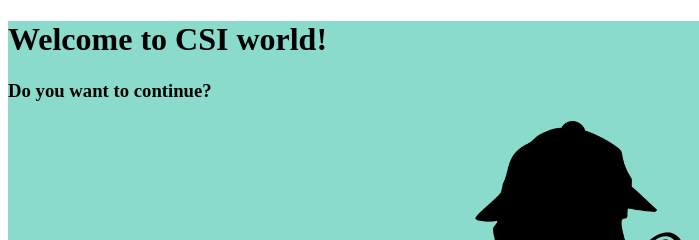
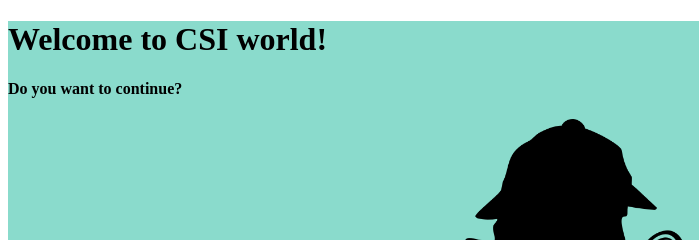
Before and after one commit to rucham20/2B-csiworld, a plain HTML site: page index.html in a window 1280 px wide. Shown: the top 240 px of the page, 0-699 px from the left. Drawn offline with nearby package versions, Linux system fonts and the light colour scheme.

Commit message:
textREsize

```diff
--- a/index.html
+++ b/index.html
@@ -22,7 +22,7 @@
 </div>
 
 <div class="story">
-	<h3 id = "storyline">Do you want to continue?</h3>
+	<h4 id = "storyline">Do you want to continue?</h4>
 </div>
 
 <div id= "image" class= "picture">
```
